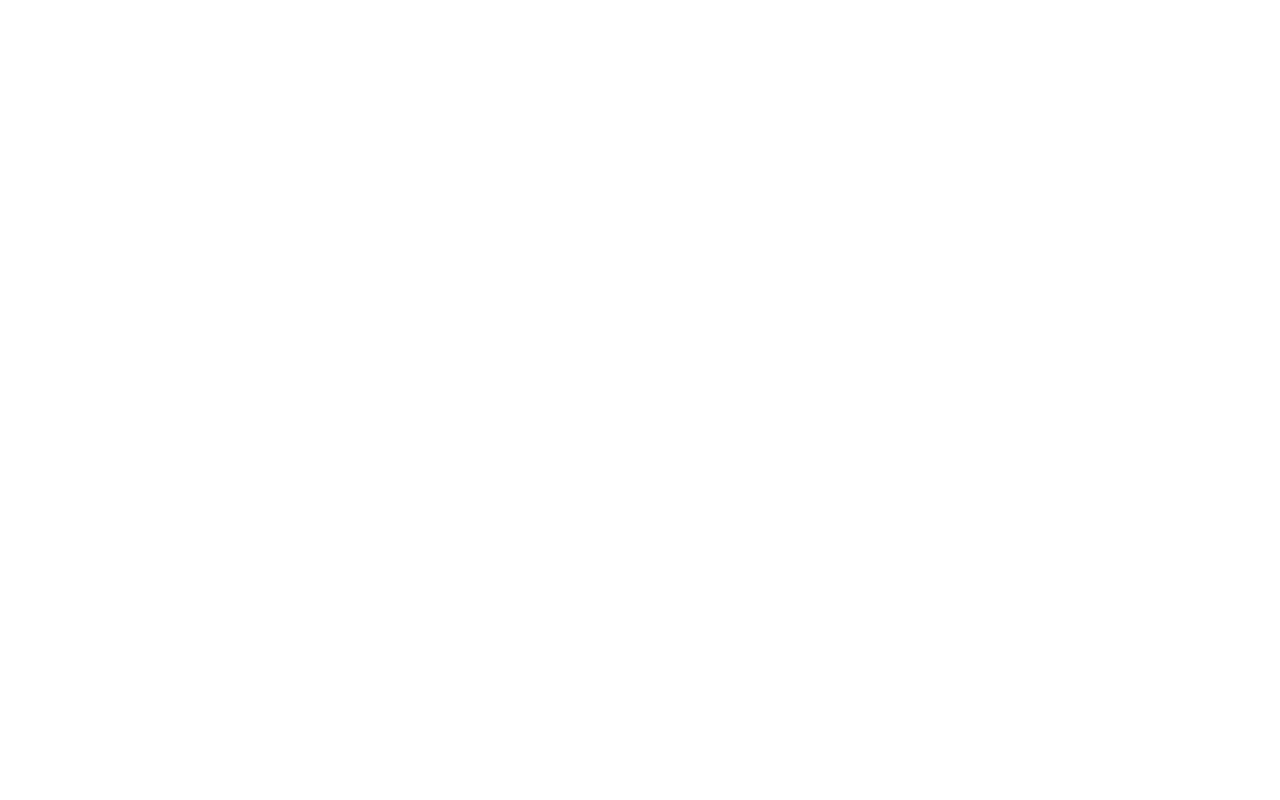
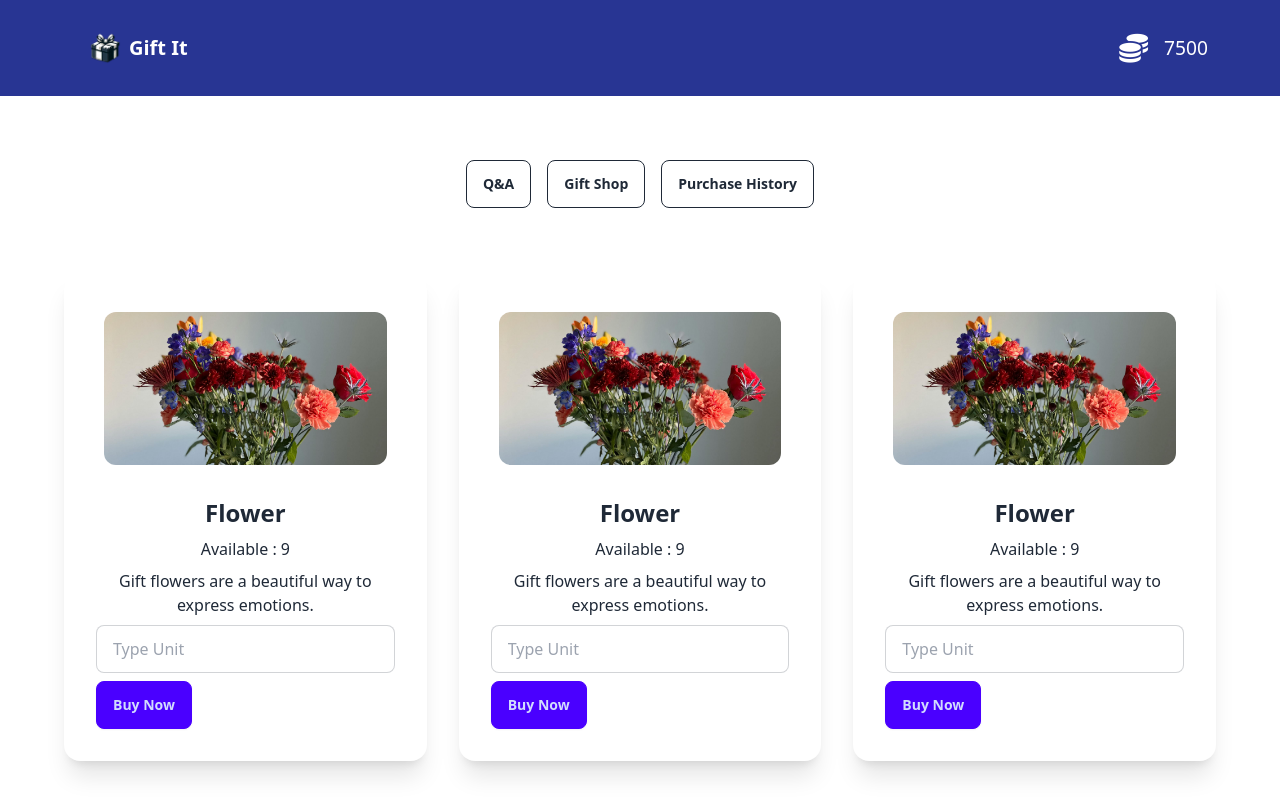
Before and after one commit to SheikhNegarSultana/GiftShop, a plain HTML site: page index.html in a window 1280 px wide. Drawn offline with nearby package versions, Linux system fonts and the light colour scheme.

Commit message:
primary Design Done Before The Functionality

```diff
--- a/index.html
+++ b/index.html
@@ -19,5 +19,131 @@
 </head>
 <body class="lato-regular">
 
+    <!-- NavBar -->
+    <div class=" sticky top-0 z-50 ">
+
+    <div class="navbar bg-base-100 bg-[#283593]">
+
+        <div class="flex-1">
+          <a class="btn btn-ghost text-xl mt-[1rem] mb-[1rem]  ml-[4rem]">
+            <img src="Assets/Icon.png" alt="" srcset="" class=" w-[2rem] h-[2rem]">
+            <h4 class="text-white ">Gift It</h4>
+        </a>
+        </div>
+
+
+        <div >
+            <a class="flex gap-4 mt-[1rem] mr-[4rem] mb-[1rem] ">
+            <i class="fa-solid fa-coins text-[1.8rem] text-white "></i>
+            <h4 id="User-Balance" class="text-[1.2rem] text-white font-medium">7500</h4>
+           </a>
+
+        </div>
+
+      </div>
+
+      </div>
+    <!-- NavBar Done -->
+
+    <!-- Feature Buttons -->
+     <div class=" flex gap-4 justify-center mt-[4rem]">
+        <button class="btn btn-outline ">Q&A</button>
+        <button class="btn btn-outline ">Gift Shop</button>
+        <button class="btn btn-outline" >Purchase History</button>
+     </div>
+    <!-- Feature Buttons Done-->
+
+    <!-- Card Section -->
+     <div class=" flex mx-[4rem] gap-[2rem] mt-[4rem]">
+        <div class="card bg-base-100 w-96 shadow-xl">
+            <figure class="px-10 pt-10">
+              <img
+                src="Assets/Rectangle 5.png"
+                alt="Flower-1"
+                class="rounded-xl" />
+            </figure>
+            <div class="card-body items-center text-center">
+
+              <div class="">
+
+              <h2 class=" font-extrabold text-2xl mb-2"> Flower </h2>
+
+              <h2 class=" font-medium"> Available : <span id="available">9</span> </h2> <!-- Here Is Flower Available -->
+
+              </div>
+
+              <p>Gift flowers are a beautiful way to express emotions.</p>
+              <div class="card-actions">
+
+                <input type="number" placeholder="Type Unit" class=" Unit input input-bordered w-full max-w-xs" />
+
+                <button class=" Confirm btn btn-primary">Buy Now</button>
+              </div>
+            </div>
+          </div>
+
+
+        <div class="card bg-base-100 w-96 shadow-xl">
+            <figure class="px-10 pt-10">
+              <img
+                src="Assets/Rectangle 5.png"
+                alt="Flower-1"
+                class="rounded-xl" />
+            </figure>
+            <div class="card-body items-center text-center">
+
+              <div class="">
+
+              <h2 class=" font-extrabold text-2xl mb-2"> Flower </h2>
+
+              <h2 class=" font-medium"> Available : <span>9</span> </h2>
+
+              </div>
+
+              <p>Gift flowers are a beautiful way to express emotions.</p>
+              <div class="card-actions">
+                <input type="number" placeholder="Type Unit" class=" Unit input input-bordered w-full max-w-xs" />
+                <button class=" Confirm btn btn-primary">Buy Now</button>
+              </div>
+            </div>
+          </div>
+
+
+        <div class="card bg-base-100 w-96 shadow-xl">
+            <figure class="px-10 pt-10">
+              <img
+                src="Assets/Rectangle 5.png"
+                alt="Flower-1"
+                class="rounded-xl" />
+            </figure>
+            <div class="card-body items-center text-center">
+
+              <div class="">
+
+              <h2 class=" font-extrabold text-2xl mb-2"> Flower </h2>
+
+              <h2 class=" font-medium"> Available : <span>9</span> </h2>
+
+              </div>
+
+              <p>Gift flowers are a beautiful way to express emotions.</p>
+              <div class="card-actions">
+                <input type="number" placeholder="Type Unit" class=" Unit input input-bordered w-full max-w-xs" />
+                <button class=" Confirm btn btn-primary">Buy Now</button>
+              </div>
+            </div>
+          </div>
+
+
+
+     </div>
+    <!-- Card Section Done-->
+
+    <!-- Card Section Success Transition Modal -->
+    <!-- Card Section Success Transition Modal End-->
+
+
+    <script src="js/confirmBuyNow.js"></script>
+    <script src="js/inputUnit.js"></script>
 </body>
 </html>
--- /dev/null
+++ b/js/confirmBuyNow.js
@@ -0,0 +1,18 @@
+// If using class --> querySelectorAll()
+
+// Problem : 1
+// Not Work :     document.querySelectorAll('.Confirm')
+//                        .addEventListener( 'click' , function(){
+//                             alert( 'You clicked the button!' );
+//                                   })
+//            It Will Not Work For "CLASS"
+
+// Solve :
+
+document.querySelectorAll('.Confirm')
+        .forEach( function (button) {
+            button.addEventListener( 'click' , function(){
+                alert('Done')
+
+                })
+        } )
--- /dev/null
+++ b/js/inputUnit.js
@@ -0,0 +1,6 @@
+document.querySelectorAll('.Unit')
+        .forEach( function(unit) {
+            unit.addEventListener('click', function() {
+
+        })
+    })
```
Also changed, not shown: Assets/Icon.png (added), Assets/Rectangle 5.png (added), Assets/Rectangle 6.png (added), Assets/Rectangle 7.png (added).
